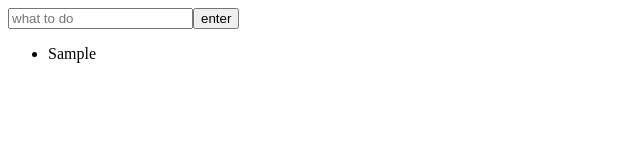
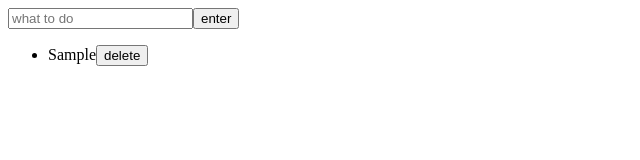
Before and after one commit to youngjeJO/todolist, a React (Create React App) app: page / in a window 1280 px wide. Both pictures are taken after typing "Sample" into the empty fields and a click on the button "enter". Shown: the top 160 px of the page, without its empty margins (0-640 px from the left). Built offline with nearby package versions, Linux system fonts and the light colour scheme.

Commit message:
delete 구현하기

```diff
--- a/src/components/inputbox.jsx
+++ b/src/components/inputbox.jsx
@@ -1,4 +1,4 @@
-import React, { useState } from 'react';
+import React, { useRef, useState } from 'react';
 
 const Inputbox = (props) => {
   const [todo, setTodo] = useState('');
@@ -13,7 +13,23 @@ const Inputbox = (props) => {
     setTodo('');
     setTodolist((currentArray) => [todo, ...currentArray]);
   };
-  console.log(todolist);
+
+  //삭제 함수
+  const deleteBtn = (event) => {
+    console.log(event.target.parentNode.id);
+    let listId = event.target.parentNode.id;
+    todolist.splice(listId, 1);
+    const list = [...todolist];
+    setTodolist(list);
+  };
+
+  const pushList = todolist.map((item, index) => (
+    <li className='todo_list' id={index} key={index}>
+      {item}
+      <button onClick={deleteBtn}>delete</button>
+    </li>
+  ));
+
   return (
     <div>
       <form onSubmit={onSubmit}>
@@ -25,11 +41,7 @@ const Inputbox = (props) => {
         ></input>
         <button>enter</button>
       </form>
-      <ul>
-        {todolist.map((item, index) => (
-          <li key={index}>{item}</li>
-        ))}
-      </ul>
+      <ul>{pushList}</ul>
     </div>
   );
 };
```
